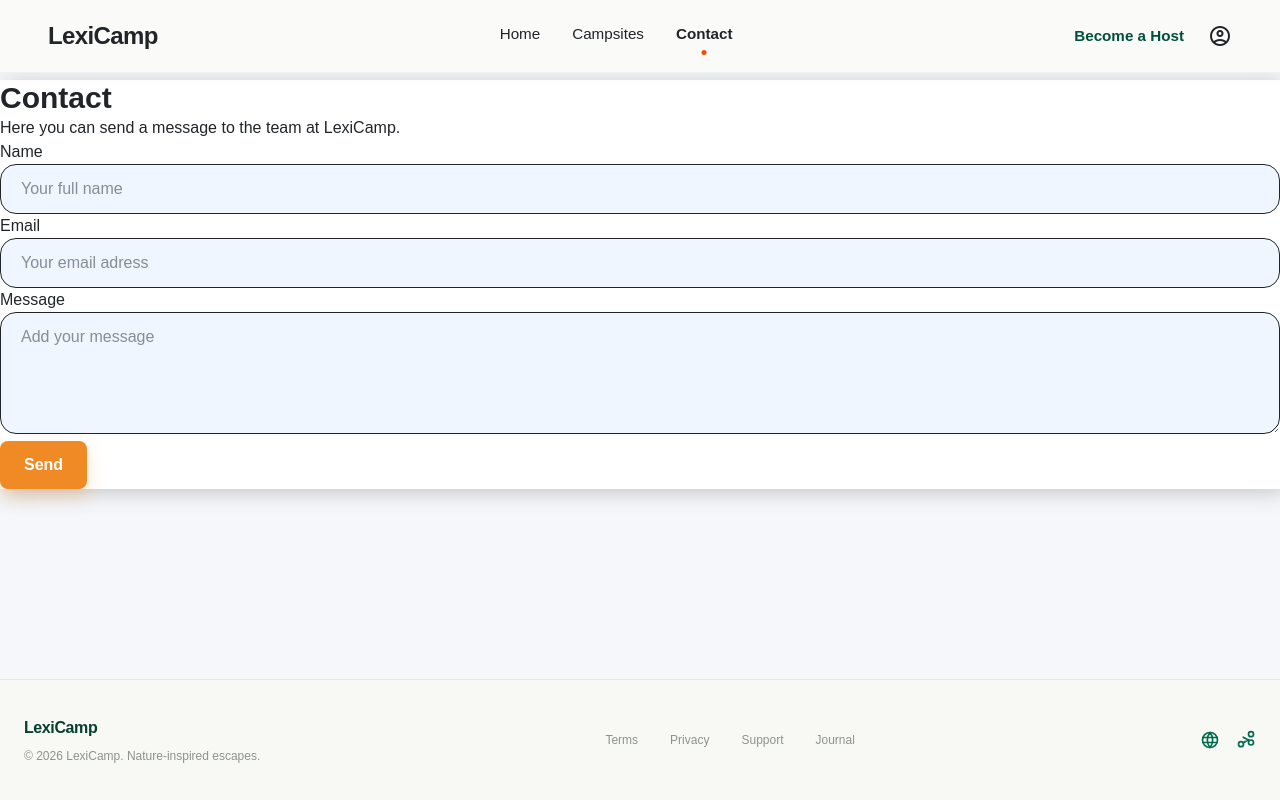
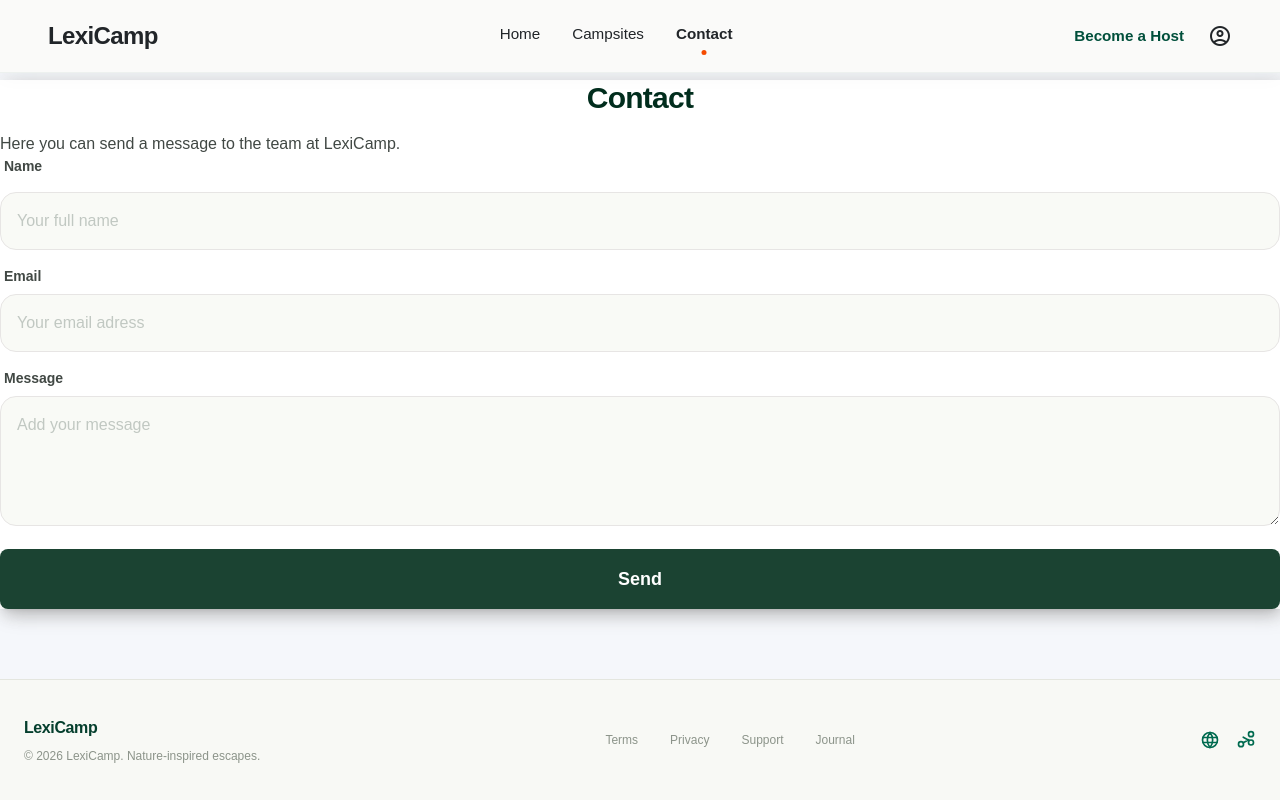
Before and after one commit to aLexicon99/LexiCamp-Booking, a Next.js app: page /contact in a window 1280 px wide. Built offline with nearby package versions, Linux system fonts and the light colour scheme.

Commit message:
contact-form-fix
-fix "Send" button for contact page form
- uniformed style + color from '/login'

```diff
--- a/app/contact/page.js
+++ b/app/contact/page.js
@@ -4,31 +4,38 @@ import Button from "@/components/Button";
 export default function Contact() {
 
   const showSendMessage = (event) => {
-      event.preventDefault();
-      document.getElementById("sendMessage").classList.remove("hidden");
+    event.preventDefault();
+    document.getElementById("sendMessage").classList.remove("hidden");
+    document.getElementById("sendButton").classList.add("hidden");
   }
 
   return (
     <div className="max-w-[505] mx-auto">
-      <div className="max-w-[475] bg-white mx-[15] my-[75] px-[30] py-[30] rounded-[20] shadow-[5px_4px_20px_rgb(200,200,200)]">
-        <h1 className="text-3xl font-extrabold mb-[25] m-auto block" >Contact</h1>
-        <p className="mb-[25]">Here you can send a message to the team at LexiCamp.</p>
+      <div className="max-w-[475] bg-white mx-[15] my-[75] px-[30] py-[30] rounded-[20] shadow-[5px_4px_20px_rgb(200,200,200)] ">
+        <h1 className="text-3xl font-extrabold text-primary tracking-tight mb-2 text-center">Contact</h1>
+        <p className="mb-[25] mt-4 text-on-surface-variant font-medium">Here you can send a message to the team at LexiCamp.</p>
 
         <form id="contactForm" onSubmit={ showSendMessage } >
-            <label htmlFor="nameInput" className="block">Name</label>
-            <input id="nameInput" type="text" placeholder="Your full name" required className="w-full px-5 py-3 mb-[25] border-solid border-gray bg-blue-50 rounded-lg border"/>
+          <div className="space-y-4">
+            <label htmlFor="nameInput" className="block text-sm font-bold text-on-surface-variant px-1">Name</label>
+            <input id="nameInput" type="text" placeholder="Your full name" required className="w-full pl-4 pr-4 py-4 bg-surface rounded-lg border border-stone-200 focus:border-primary-container focus:ring-2 focus:ring-primary-container/20 transition-all outline-none text-on-surface placeholder:text-outline-variant font-medium"/>
 
-            <label htmlFor="emailInput" className="block">Email</label>
-            <input id="emailInput" type="email" placeholder="Your email adress" required className="w-full px-5 py-3 mb-[25] border-solid border-gray bg-blue-50 rounded-lg border"/>
+            <div className="space-y-2">
+              <label htmlFor="emailInput" className="block text-sm font-bold text-on-surface-variant px-1">Email</label>
+              <input id="emailInput" type="email" placeholder="Your email adress" required className="w-full pl-4 pr-4 py-4 bg-surface rounded-lg border border-stone-200 focus:border-primary-container focus:ring-2 focus:ring-primary-container/20 transition-all outline-none text-on-surface placeholder:text-outline-variant font-medium"/>
+            </div>
 
-            <label htmlFor="messageTextArea" className="block">Message</label>
-            <textarea id="messageTextArea" type="text" placeholder="Add your message" required rows="4" className="w-full px-5 py-3 border-solid border-gray bg-blue-50 border rounded-lg"/>
-
-            <Button variant="primary" extraCssClasses="mt-[20] m-auto block pl-[60] pr-[60]">Send</Button>
-
-            <div id="sendMessage" className="hidden text-white bg-green-700 px-[20] py-[10] mt-[20] rounded-lg" >
-               We have received your message, and will get back to you as soon as possible!
+            <div className="space-y-2">
+              <label htmlFor="messageTextArea" className="block text-sm font-bold text-on-surface-variant px-1">Message</label>
+              <textarea id="messageTextArea" type="text" placeholder="Add your message" required rows="4" className="w-full pl-4 pr-4 py-4 bg-surface rounded-lg border border-stone-200 focus:border-primary-container focus:ring-2 focus:ring-primary-container/20 transition-all outline-none text-on-surface placeholder:text-outline-variant font-medium"/>
             </div>
+            <div id="sendButton">
+              <Button onClick={(e)=> showSendMessage(e)} variant="primary" extraCssClasses="w-full py-4 bg-primary-container text-on-primary-container rounded-lg font-bold text-lg shadow-lg hover:shadow-primary-container/20 hover:brightness-110 active:scale-[0.98] transition-all duration-200">Send</Button>
+            </div>
+          </div>
+          <div id="sendMessage" className="hidden text-white bg-green-700 px-[20] py-[10] mt-[20] rounded-lg" >
+              We have received your message, and will get back to you as soon as possible!
+          </div>
         </form>
 
       </div>
```
Also changed, not shown: 1 other file (tests, documents, lock files or other folders).
